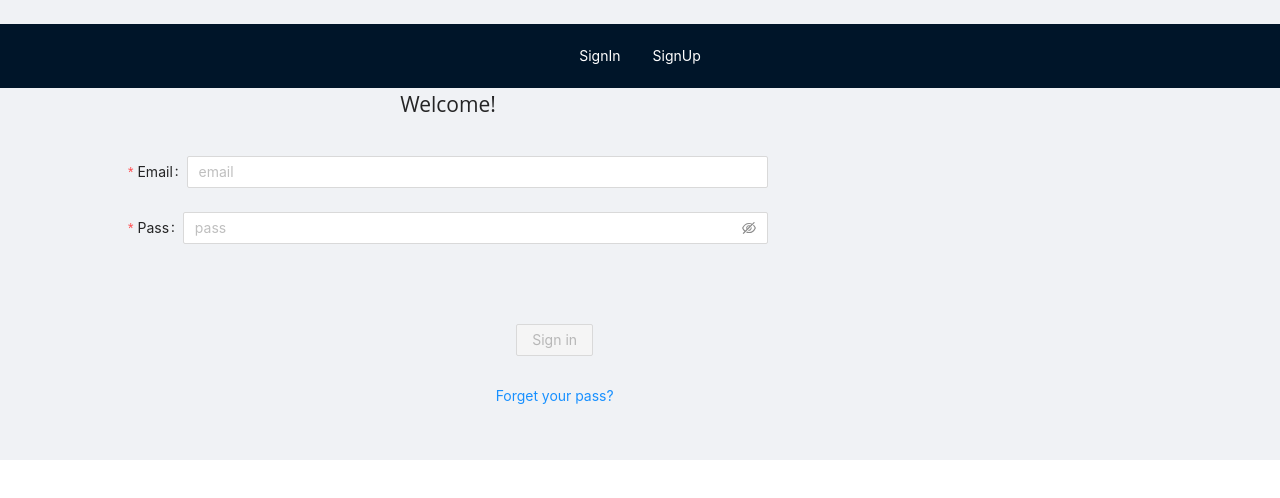
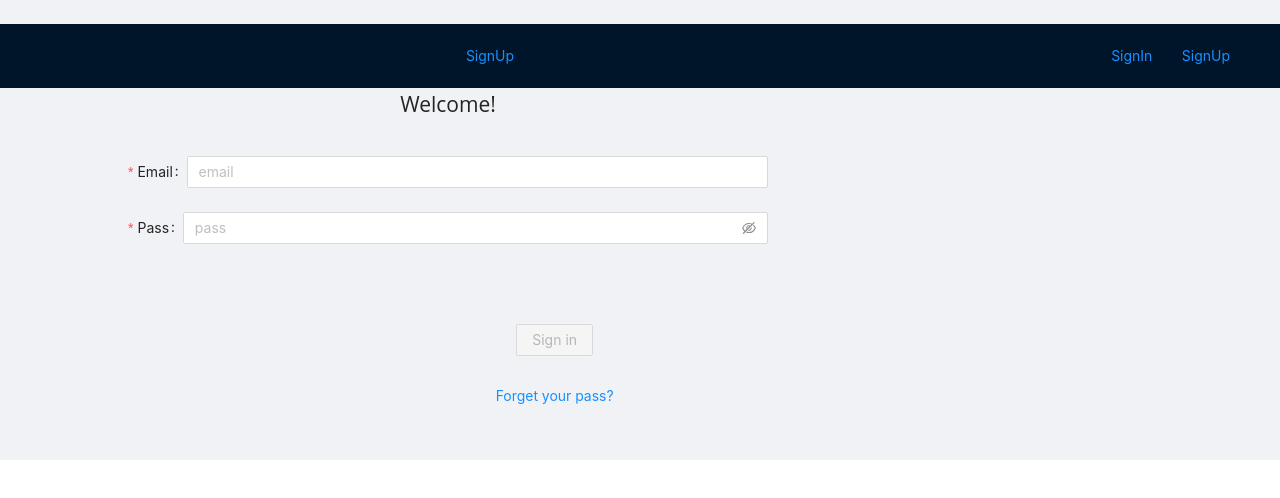
Before and after one commit to yuliamed/react-frontend-task, a React (Create React App) app: page / in a window 1280 px wide. Shown: the top 498 px of the page. Built offline with nearby package versions, Linux system fonts and the light colour scheme.

Commit message:
change header for unauthorized user

```diff
--- a/src/Components/common/headers/PublicHeaderContainer.js
+++ b/src/Components/common/headers/PublicHeaderContainer.js
@@ -1,12 +1,26 @@
 import { NavLink } from "react-router-dom";
-import { Layout, Space } from "antd";
-const {Header, Footer, Content } = Layout;
+import { Layout, Row, Col, } from "antd";
+
+const { Header, } = Layout;
 const UserHeaderContainer = () => {
+
     return (<Layout>
-        <Header align="center">
-            <NavLink to="/sign-in">SignIn</NavLink>
-            <NavLink to="/sign-up">SignUp</NavLink>
-            {/* <NavLink to="/logout" onClick={(event) => { event.preventDefault(); dispatch(logout()) }}>LogOut</NavLink> */}
+        <Header>
+            <Row>
+                <Col flex="1 1 200px"><NavLink to="/sign-up">SignUp</NavLink></Col>
+                <Col flex="0 1 300px">
+                    <Row justify="end">
+                        <Col span={8}
+                        >
+                            <NavLink to="/sign-in">SignIn</NavLink>
+                        </Col>
+                        <Col
+                        >
+                            <NavLink to="/sign-up">SignUp</NavLink>
+                        </Col>
+                    </Row>
+                </Col>
+            </Row>
         </Header></Layout>
     )
 }
```
